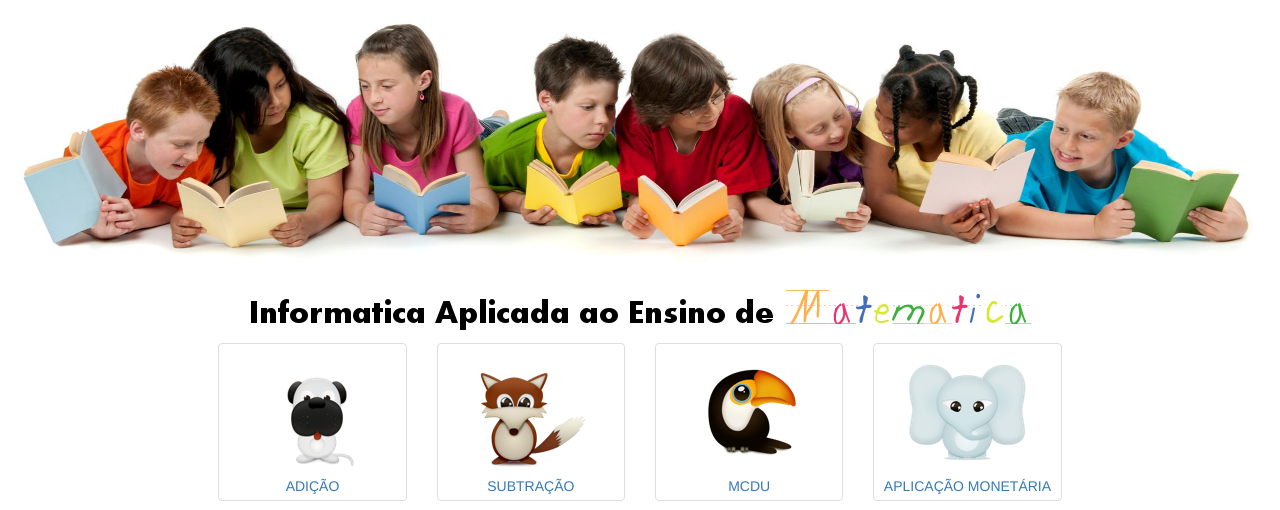
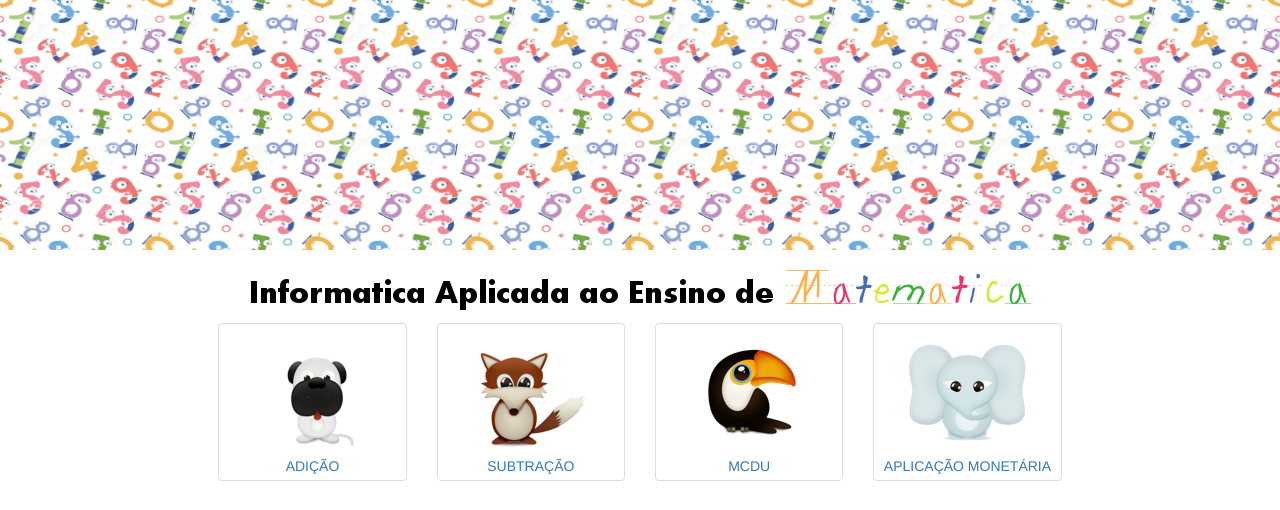
Before and after one commit to thaisviana/infomath, a Django app: page /matematica in a window 1280 px wide. Shown: the top 510 px of the page. Run offline with Django 3.2, Linux system fonts and the light colour scheme; some libraries are stand-ins or nearby versions.

Commit message:
header
header

```diff
--- a/matematica/templates/main_template.html
+++ b/matematica/templates/main_template.html
@@ -12,7 +12,7 @@
 		<link rel="stylesheet" href="{{ STATIC_URL }}css/infomat.css">
 		<script src="{{ STATIC_URL }}js/infomat.js"></script>
 		<script src="{{ STATIC_URL }}js/mdcu.js"></script>
-		<a href="/matematica"><img width ="100%"  height="270" src="{{STATIC_URL}}img/kids.jpg"/>    </a>
+		<a href="/matematica" ><img width="25%" height="250px" src="{{STATIC_URL}}img/num.jpg"/><img width="25%" height="250px" src="{{STATIC_URL}}img/num.jpg"/><img width="25%" height="250px" src="{{STATIC_URL}}img/num.jpg"/><img width="25%" height="250px" src="{{STATIC_URL}}img/num.jpg"/>    </a>
 		<title>InfoMat</title>
 
 	</head>
```
Also changed, not shown: matematica/static/img/num.jpg (added).
